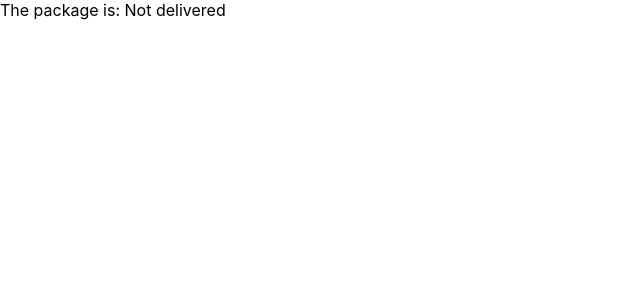
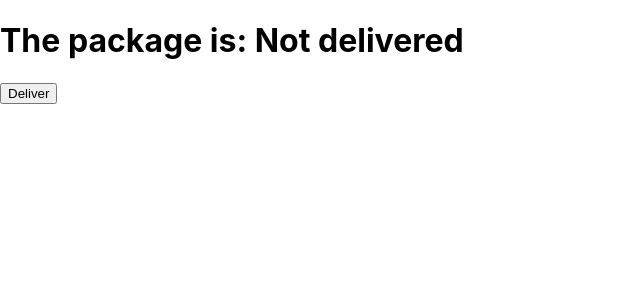
Before and after one commit to MountainBridge/portfolio, a React (Create React App) app in the folder Projects/react-standalone/: page / in a window 1280 px wide. Shown: the top 300 px of the page, without its empty margins (0-640 px from the left). Built offline with nearby package versions, Linux system fonts and the light colour scheme.

Commit message:
updating state with state function using destructuring of useState hook

```diff
--- a/Projects/react-standalone/src/index.js
+++ b/Projects/react-standalone/src/index.js
@@ -4,11 +4,18 @@ import './index.css';
 import reportWebVitals from './reportWebVitals';
 
 //adind state to our component using React hooks
+
 function App(){
   console.log(useState);
-  const [status] = useState("Not delivered");
+  //below const destructures to get the state variable = 'status' and function used to change the status = 'setStatus'
+  const [status, setStatus] = useState("Not delivered");
  return(
-   <div>The package is: {status}</div>
+   <div>
+   <h1>The package is: {status}</h1>
+   <button onClick = {() => setStatus('Delivered')}>
+   Deliver
+   </button>
+   </div>
  )
 }
 
```
